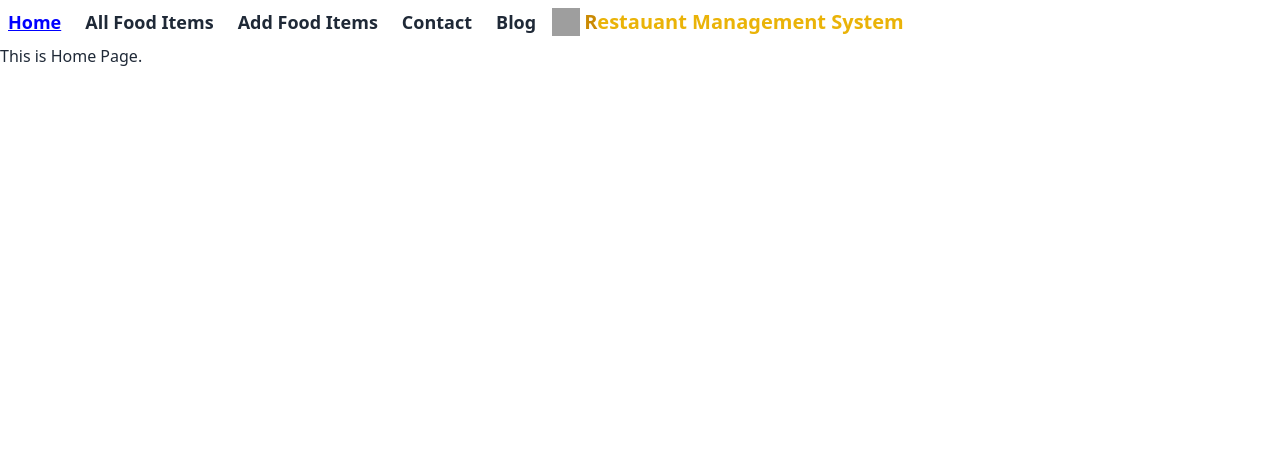
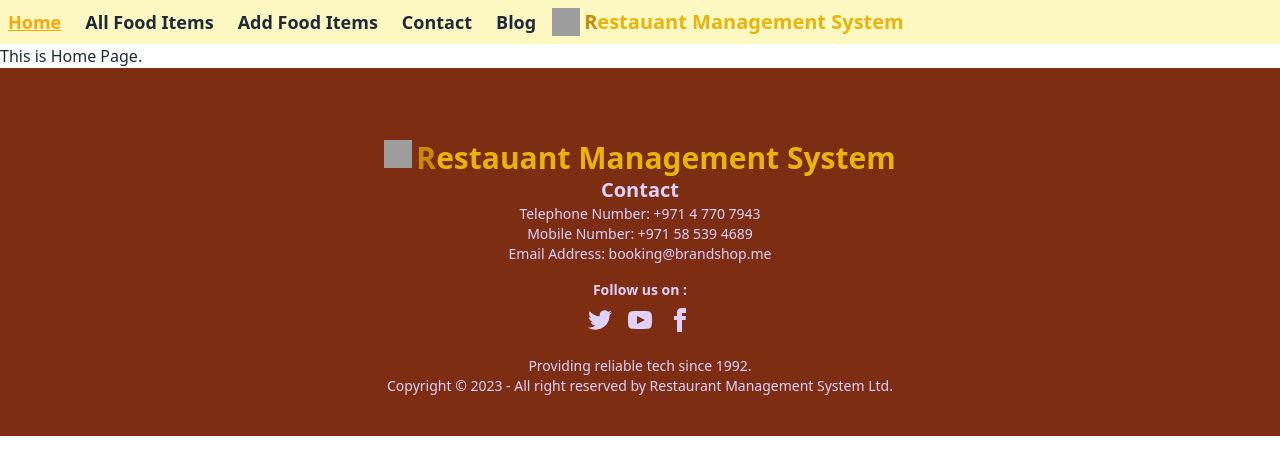
Before and after one commit to iamtomal/restaurant-management-system-client-side, a React (Vite) app: page / in a window 1280 px wide. Shown: the top 474 px of the page. Built offline with nearby package versions, Linux system fonts and the light colour scheme; grey boxes are pictures that could not be loaded.

Commit message:
create footer in footer section

```diff
--- a/src/Layout/Root.jsx
+++ b/src/Layout/Root.jsx
@@ -1,11 +1,13 @@
 import { Outlet } from "react-router-dom";
 import Navbar from "../Pages/Shared/Navber";
+import Footer from "../Pages/Shared/Footer";
 
 const Root = () => {
     return (
         <div>
             <Navbar></Navbar>
             <Outlet></Outlet>
+            <Footer></Footer>
         </div>
     );
 };
--- a/src/Pages/ErrorPage/ErrorPage.jsx
+++ b/src/Pages/ErrorPage/ErrorPage.jsx
@@ -3,7 +3,7 @@
 const ErrorPage = () => {
     return (
         <div className="flex flex-col justify-center items-center mt-36">
-            <p className="text-5xl font-concert font-extrabold my-4">404 not Found !</p>
+            <img className="h-80 md:h-96" src="https://i.ibb.co/DLbZWcN/delivery-guy-taking-break-empty-state-illustration-editable-404-not-found-for-ux-ui-design-fast-food.jpg" alt="" />
         <Link to='/'><button className="btn bg-orange-600 text-white text-lg">Back to Home</button></Link>
         </div>
     );
--- /dev/null
+++ b/src/Pages/Shared/Footer.jsx
@@ -0,0 +1,83 @@
+import { Link } from "react-router-dom";
+
+const Footer = () => {
+  return (
+    <div>
+      <footer className="footer footer-center p-10 bg-orange-900 text-primary-content">
+        <aside>
+          <div className="mt-8">
+            <div>
+              <Link to="/" className="md:flex justify-center gap-1">
+                <img
+                  className="h-7 w-7"
+                  src="https://i.ibb.co/WvwQBxw/Good-food-logo-design-on-transparent-background-PNG.png"
+                  alt=""
+                />
+                <p className="font-concert font-bold text-3xl text-yellow-500">
+                  <span className="text-yellow-600">R</span>estauant Management
+                  System
+                </p>
+              </Link>
+            </div>
+
+            <div className="">
+              <p className="text-xl font-bold text-center">
+                Contact
+              </p>
+              <p>Telephone Number: +971 4 770 7943</p>
+
+              <p >Mobile Number: +971 58 539 4689</p>
+
+              <p className="">Email Address: booking@brandshop.me</p>
+            </div>
+
+            <p className="font-semibold mt-4">Follow us on :</p>
+          </div>
+        </aside>
+        <nav>
+          <div className="grid grid-flow-col gap-4 -mt-10">
+            <a>
+              <svg
+                xmlns="http://www.twitter.com"
+                width="24"
+                height="24"
+                viewBox="0 0 24 24"
+                className="fill-current"
+              >
+                <path d="M24 4.557c-.883.392-1.832.656-2.828.775 1.017-.609 1.798-1.574 2.165-2.724-.951.564-2.005.974-3.127 1.195-.897-.957-2.178-1.555-3.594-1.555-3.179 0-5.515 2.966-4.797 6.045-4.091-.205-7.719-2.165-10.148-5.144-1.29 2.213-.669 5.108 1.523 6.574-.806-.026-1.566-.247-2.229-.616-.054 2.281 1.581 4.415 3.949 4.89-.693.188-1.452.232-2.224.084.626 1.956 2.444 3.379 4.6 3.419-2.07 1.623-4.678 2.348-7.29 2.04 2.179 1.397 4.768 2.212 7.548 2.212 9.142 0 14.307-7.721 13.995-14.646.962-.695 1.797-1.562 2.457-2.549z"></path>
+              </svg>
+            </a>
+            <a>
+              <svg
+                xmlns="http://www.youtube.com"
+                width="24"
+                height="24"
+                viewBox="0 0 24 24"
+                className="fill-current"
+              >
+                <path d="M19.615 3.184c-3.604-.246-11.631-.245-15.23 0-3.897.266-4.356 2.62-4.385 8.816.029 6.185.484 8.549 4.385 8.816 3.6.245 11.626.246 15.23 0 3.897-.266 4.356-2.62 4.385-8.816-.029-6.185-.484-8.549-4.385-8.816zm-10.615 12.816v-8l8 3.993-8 4.007z"></path>
+              </svg>
+            </a>
+            <a>
+              <svg
+                xmlns="http://www.facebook.com"
+                width="24"
+                height="24"
+                viewBox="0 0 24 24"
+                className="fill-current"
+              >
+                <path d="M9 8h-3v4h3v12h5v-12h3.642l.358-4h-4v-1.667c0-.955.192-1.333 1.115-1.333h2.885v-5h-3.808c-3.596 0-5.192 1.583-5.192 4.615v3.385z"></path>
+              </svg>
+            </a>
+          </div>
+        </nav>
+        <p className="-mt-6">
+          Providing reliable tech since 1992. <br /> Copyright © 2023 - All
+          right reserved by Restaurant Management System Ltd.
+        </p>
+      </footer>
+    </div>
+  );
+};
+
+export default Footer;
--- a/src/Pages/Shared/Navber.jsx
+++ b/src/Pages/Shared/Navber.jsx
@@ -21,7 +21,7 @@
               style={({ isActive }) => {
                 return {
                   textDecoration: isActive ? "underline" : "",
-                  color: isActive ? "blue" : "",
+                  color: isActive ? "orange" : "",
                 };
               }}
             >
@@ -35,7 +35,7 @@
               style={({ isActive }) => {
                 return {
                   textDecoration: isActive ? "underline" : "",
-                  color: isActive ? "blue" : "",
+                  color: isActive ? "orange" : "",
                 };
               }}
             >
@@ -48,7 +48,7 @@
               style={({ isActive }) => {
                 return {
                   textDecoration: isActive ? "underline" : "",
-                  color: isActive ? "blue" : "",
+                  color: isActive ? "orange" : "",
                 };
               }}
             >
@@ -62,7 +62,7 @@
               style={({ isActive }) => {
                 return {
                   textDecoration: isActive ? "underline" : "",
-                  color: isActive ? "blue" : "",
+                  color: isActive ? "orange" : "",
                 };
               }}
             >
@@ -76,7 +76,7 @@
               style={({ isActive }) => {
                 return {
                   textDecoration: isActive ? "underline" : "",
-                  color: isActive ? "blue" : "",
+                  color: isActive ? "orange" : "",
                 };
               }}
             >
@@ -100,7 +100,7 @@
     </>
   );
   return (
-    <div className="flex flex-col-reverse justify-center lg:flex-row md:justify-between lg:justify-between items-center">
+    <div className="flex flex-col-reverse justify-center lg:flex-row md:justify-between lg:justify-between items-center bg-yellow-100">
       <div className="overflow-hidden">
         <ul className=" font-raleway p-2 font-bold rounded-md text-sm md:text-lg lg:text-lg">
           {navLink}
@@ -113,7 +113,7 @@
   <li><NavLink to='/cart' style={({ isActive }) => {
     return {
       textDecoration: isActive ? "underline" : "",
-      color: isActive ? "blue" : "",
+      color: isActive ? "orange" : "",
     };
   }}
 >My Cart</NavLink></li>
@@ -126,7 +126,7 @@
 <div className="">
 {
   user && user.photoURL?
-<img className="w-9 h-9 rounded-full border border-blue-700 p-0.5" src={user.photoURL} alt=""/>:
+<img className="w-9 h-9 rounded-full border border-orange-700 p-0.5" src={user.photoURL} alt=""/>:
 <img className="w-7 h-7" src="https://i.ibb.co/P5hTkcJ/1144811.png" alt=""/>
   }
 </div>
@@ -135,13 +135,13 @@
   <p>{user?.displayName}</p>
 </div>
 
- <button onClick={handleSignOut} className=" bg-blue-600 text-white p-2 rounded-md font-concert px-4 "> logOut </button>
+ <button onClick={handleSignOut} className=" bg-orange-600 text-white p-2 rounded-md font-concert px-4 "> logOut </button>
 </>
 
  :
 
   <Link to='/login'>
-<button className=" bg-blue-600 text-white p-2 rounded-md font-concert px-4 "> LogIn </button>
+<button className=" bg-orange-600 text-white p-2 rounded-md font-concert px-4 "> LogIn </button>
 </Link>
 }
 
```
